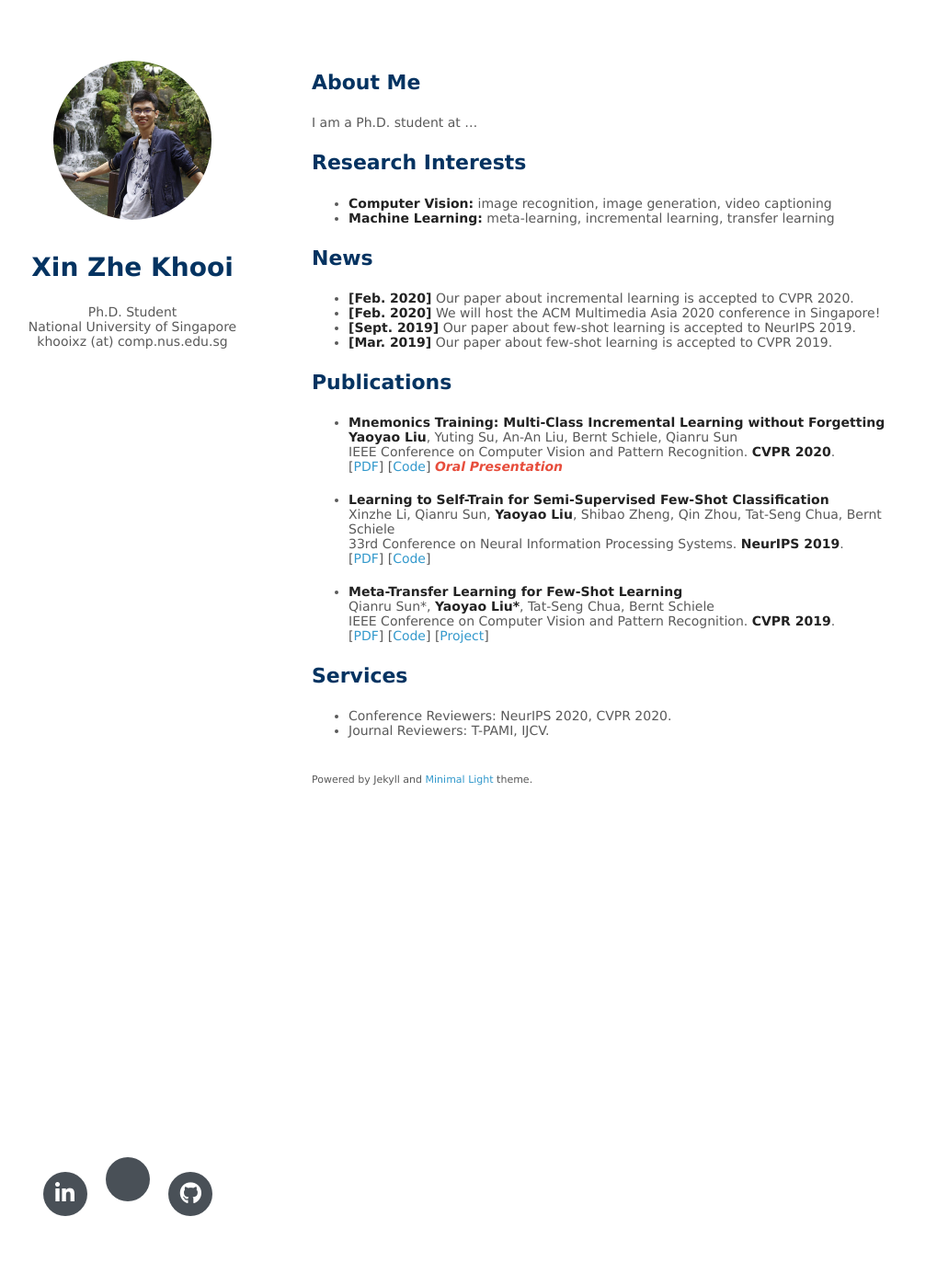
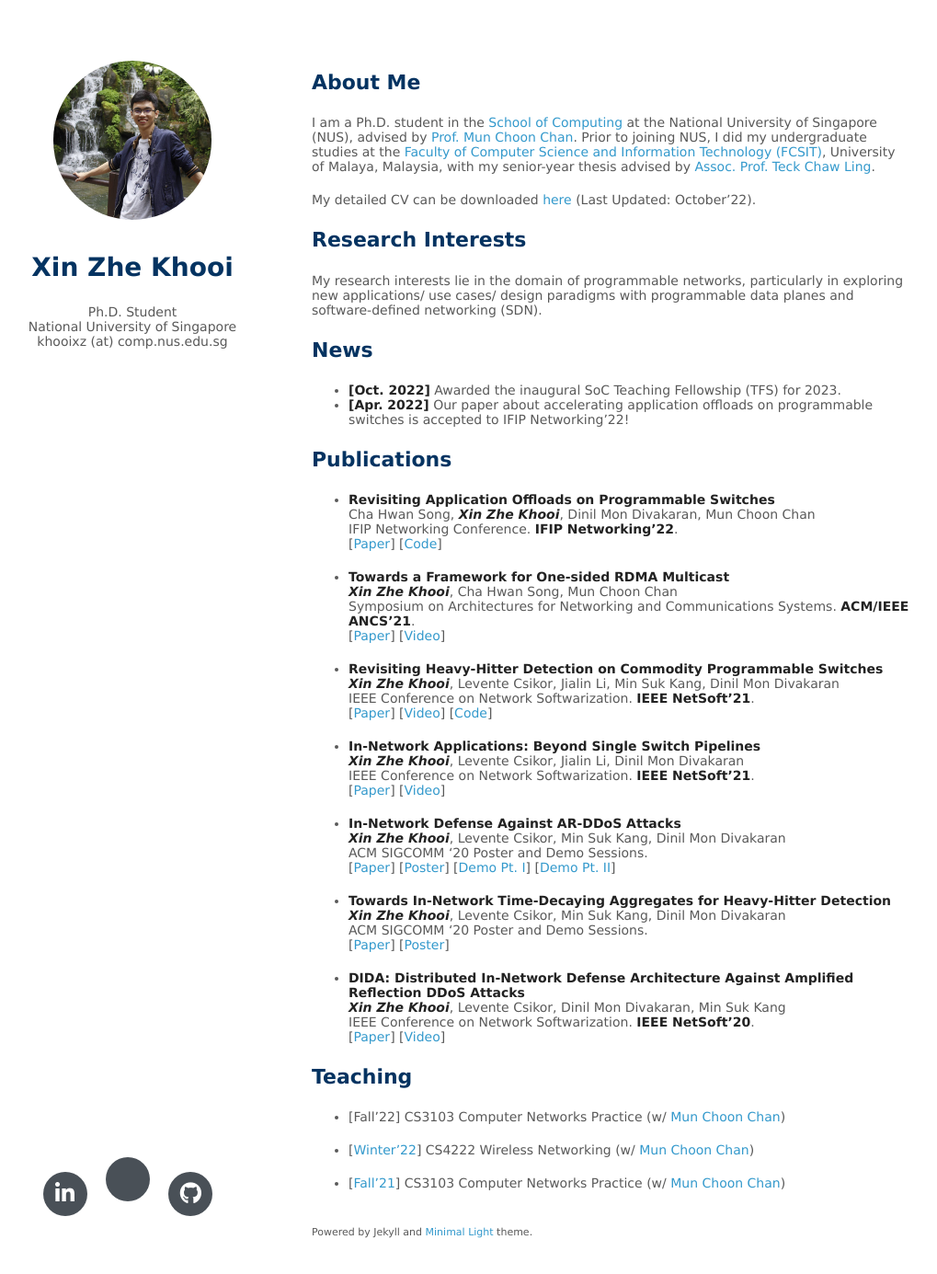
Before and after one commit to khooi8913/khooi8913.github.io, a Jekyll site: the page built from index.md, in a window 1280 px wide and 1400 px high. Shown: the top 1385 px of the window at 92% size, without its empty margins (131-1150 px from the left). Built offline with Jekyll 4.4.1, drawn with Linux system fonts in a browser that asks for light colours; nearby versions of some CDN libraries; a style sheet for code colours, icons or effects is not loaded; our own code applies the rules of GitHub Pages for plain Markdown files.

Commit message:
added content

```diff
--- a/index.md
+++ b/index.md
@@ -4,47 +4,108 @@ layout: homepage
 
 ## About Me
 
-I am a Ph.D. student at ...
+I am a Ph.D. student in the [School of Computing](https://www.comp.nus.edu.sg/) at the National University of Singapore (NUS), advised by [Prof. Mun Choon Chan](https://www.comp.nus.edu.sg/~chanmc/).
+Prior to joining NUS, I did my undergraduate studies at the [Faculty of Computer Science and Information Technology (FCSIT)](https://fsktm.um.edu.my/), University of Malaya, Malaysia, with my senior-year thesis advised by [Assoc. Prof. Teck Chaw Ling](https://umexpert.um.edu.my/tchaw).
+
+My detailed CV can be downloaded [here](https://drive.google.com/file/d/1m298m6vaEYXcQRY1MrjSu6HmlOJ6sADk/view?usp=sharing) (Last Updated: October'22).
 
 ## Research Interests
 
-- **Computer Vision:** image recognition, image generation, video captioning
-- **Machine Learning:** meta-learning, incremental learning, transfer learning
+My research interests lie in the domain of programmable networks, particularly in exploring new applications/ use cases/ design paradigms with programmable data planes and software-defined networking (SDN).
+
 
 ## News
 
-- **[Feb. 2020]** Our paper about incremental learning is accepted to CVPR 2020.
-- **[Feb. 2020]** We will host the ACM Multimedia Asia 2020 conference in Singapore!
-- **[Sept. 2019]** Our paper about few-shot learning is accepted to NeurIPS 2019.
-- **[Mar. 2019]** Our paper about few-shot learning is accepted to CVPR 2019.
+- **[Oct. 2022]** Awarded the inaugural SoC Teaching Fellowship (TFS) for 2023.
+- **[Apr. 2022]** Our paper about accelerating application offloads on programmable switches is accepted to IFIP Networking'22!
 
 ## Publications
 
-- **Mnemonics Training: Multi-Class Incremental Learning without Forgetting**
+- **Revisiting Application Offloads on Programmable Switches**
   <br>
-  **Yaoyao Liu**, Yuting Su, An-An Liu, Bernt Schiele, Qianru Sun
+  Cha Hwan Song, _**Xin Zhe Khooi**_, Dinil Mon Divakaran, Mun Choon Chan
   <br>
-  IEEE Conference on Computer Vision and Pattern Recognition. **CVPR 2020**.
+  IFIP Networking Conference. **IFIP Networking'22**.
   <br>
-  [[PDF](https://arxiv.org/pdf/2002.10211.pdf)] [[Code](https://github.com/yaoyao-liu/mnemonics)] <strong><i style="color:#e74d3c">Oral Presentation</i></strong>
+  [[Paper](https://drive.google.com/file/d/100uJz38HpesRM44Z92po6NgskL49c98u/view?usp=sharing)]
+  [[Code](https://github.com/dyso-project/dyso_p4)]
 
-- **Learning to Self-Train for Semi-Supervised Few-Shot Classification**
+
+- **Towards a Framework for One-sided RDMA Multicast**
   <br>
-  Xinzhe Li, Qianru Sun, **Yaoyao Liu**, Shibao Zheng, Qin Zhou, Tat-Seng Chua, Bernt Schiele
+  _**Xin Zhe Khooi**_, Cha Hwan Song, Mun Choon Chan
   <br>
-  33rd Conference on Neural Information Processing Systems. **NeurIPS 2019**.
+  Symposium on Architectures for Networking and Communications Systems. **ACM/IEEE ANCS'21**.
   <br>
-  [[PDF](http://papers.nips.cc/paper/9216-learning-to-self-train-for-semi-supervised-few-shot-classification.pdf)] [[Code](https://github.com/xinzheli1217/learning-to-self-train)]
+  [[Paper](https://drive.google.com/file/d/1TQRaM-sGVOEvrBx2s-AvnwDioiXU3Sm2/view?usp=sharing)]
+  [[Video](https://www.youtube.com/watch?v=YSHEOA6LzXs&t=1s&ab_channel=P4LanguageConsortium)]
 
-- **Meta-Transfer Learning for Few-Shot Learning**
+- **Revisiting Heavy-Hitter Detection on Commodity Programmable Switches**
   <br>
-  Qianru Sun\*, **Yaoyao Liu\***, Tat-Seng Chua, Bernt Schiele
+  _**Xin Zhe Khooi**_, Levente Csikor, Jialin Li, Min Suk Kang, Dinil Mon Divakaran
   <br>
-  IEEE Conference on Computer Vision and Pattern Recognition. **CVPR 2019**.
+  IEEE Conference on Network Softwarization. **IEEE NetSoft'21**.
   <br>
-  [[PDF](http://openaccess.thecvf.com/content_CVPR_2019/papers/Sun_Meta-Transfer_Learning_for_Few-Shot_Learning_CVPR_2019_paper.pdf)] [[Code](https://github.com/yaoyao-liu/meta-transfer-learning)] [[Project](https://mtl.yyliu.net/)]
+  [[Paper](https://drive.google.com/file/d/1r8goW_vkg3kuB_VnqM3kAYrnKOy8FQQS/view?usp=sharing)]
+  [[Video](https://youtu.be/-8tYqD2bsc8)]
+  [[Code](https://github.com/khooi8913/dsketch)]
 
-## Services
 
-- Conference Reviewers: NeurIPS 2020, CVPR 2020.
-- Journal Reviewers: T-PAMI, IJCV.
+- **In-Network Applications: Beyond Single Switch Pipelines**
+  <br>
+  _**Xin Zhe Khooi**_, Levente Csikor, Jialin Li, Dinil Mon Divakaran
+  <br>
+  IEEE Conference on Network Softwarization. **IEEE NetSoft'21**.
+  <br>
+  [[Paper](https://drive.google.com/file/d/12Q68AgAIrfxEgw9AdifUHp47ZtJgFMYg/view?usp=sharing)]
+  [[Video](https://youtu.be/X3R9Al34JnM)]
+
+
+- **In-Network Defense Against AR-DDoS Attacks**
+  <br>
+  _**Xin Zhe Khooi**_, Levente Csikor, Min Suk Kang, Dinil Mon Divakaran
+  <br>
+  ACM SIGCOMM '20 Poster and Demo Sessions.
+  <br>
+  [[Paper](https://drive.google.com/file/d/1Zx4e8GEuoNxE4nkB6d1S9mmemT96u720/view?usp=sharing)]
+  [[Poster](https://drive.google.com/file/d/1eJlufdMrVqz_EmQMv0KMCaAj0PGv8PeS/view?usp=share_link)]
+  [[Demo Pt. I](https://youtu.be/aDkMkAMw9v4)]
+  [[Demo Pt. II](https://youtu.be/d6XJFIi4nz8)]
+
+- **Towards In-Network Time-Decaying Aggregates for Heavy-Hitter Detection**
+  <br>
+  _**Xin Zhe Khooi**_, Levente Csikor, Min Suk Kang, Dinil Mon Divakaran
+  <br>
+  ACM SIGCOMM '20 Poster and Demo Sessions.
+  <br>
+  [[Paper](https://drive.google.com/file/d/1NSiaost9GMequo4APX5Xpt09XpK0h6Wm/view?usp=sharing)]
+  [[Poster](https://drive.google.com/file/d/1VELD7SfutGeluv07EhgI2JdEsI7Kag-R/view?usp=share_link)]
+
+- **DIDA: Distributed In-Network Defense Architecture Against Amplified Reflection DDoS Attacks**
+  <br>
+  _**Xin Zhe Khooi**_, Levente Csikor, Dinil Mon Divakaran, Min Suk Kang
+  <br>
+  IEEE Conference on Network Softwarization. **IEEE NetSoft'20**.
+  <br>
+  [[Paper](https://drive.google.com/file/d/1Zx4e8GEuoNxE4nkB6d1S9mmemT96u720/view?usp=sharing)]
+  [[Video](https://youtu.be/3gOcq7eVjWA)]
+
+## Teaching
+
+<!-- - CS2105 Introduction to Computer Networks (w/ [Richard Ma](https://www.comp.nus.edu.sg/~tbma) and [Jithin Vachery](https://www.comp.nus.edu.sg/~jithin/))
+<br>
+[Winter'23] -->
+
+<!-- - TIC2501 Computer Networks and Applications (w/ [Lifeng Zhou](https://www.comp.nus.edu.sg/cs/people/zhoulife/))
+<br>
+[Winter'23] -->
+
+
+- [Fall'22]
+CS3103 Computer Networks Practice (w/ [Mun Choon Chan](https://www.comp.nus.edu.sg/~chanmc/))
+
+- [[Winter'22](https://drive.google.com/file/d/1zx438PuWai7zmdqEahyCVPN1RibwK1Qq/view?usp=sharing)]
+CS4222 Wireless Networking (w/ [Mun Choon Chan](https://www.comp.nus.edu.sg/~chanmc/))
+
+- [[Fall'21](https://drive.google.com/file/d/1tQr7bTFSxBJFbncRkaAPhytMHKaCCze-/view)]
+CS3103 Computer Networks Practice (w/ [Mun Choon Chan](https://www.comp.nus.edu.sg/~chanmc/))
```
